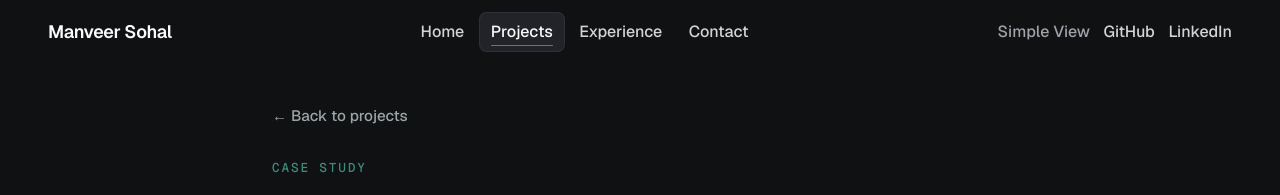
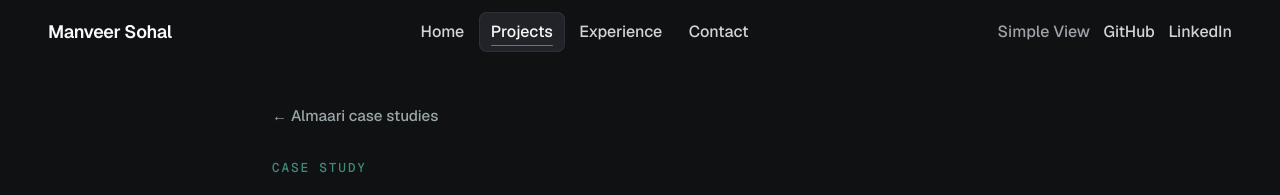
Before and after one commit to manveer-sohal/portfolio-website, a Next.js app: page /projects/almaari in a window 1280 px wide. Shown: the top 195 px of the page. Built offline with nearby package versions, Linux system fonts and the light colour scheme.

Commit message:
Add dynamic back link for Almaari case study
- Implemented a conditional back link in the CaseStudyLayout component to navigate to either the Almaari case studies or the general projects page based on the project slug.
- Enhanced user navigation experience by providing context-specific links.

```diff
--- a/components/projects/case-study/CaseStudyLayout.tsx
+++ b/components/projects/case-study/CaseStudyLayout.tsx
@@ -20,6 +20,13 @@ export function CaseStudyLayout({ project }: CaseStudyLayoutProps) {
   const theme = getProjectTheme(project.slug);
   const cover = resolveProjectCover(project);
   const hasCover = Boolean(cover);
+  const backLink =
+    project.slug === "almaari"
+      ? {
+          href: "/projects/almaari/case-studies",
+          label: "← Almaari case studies",
+        }
+      : { href: "/#projects", label: "← Back to projects" };
 
   const live = project.links.find((link) => link.type === "live");
   const github = project.links.find((link) => link.type === "github");
@@ -36,8 +43,8 @@ export function CaseStudyLayout({ project }: CaseStudyLayoutProps) {
   return (
     <article className="case-study">
       <div className="case-study__shell">
-        <Link href="/#projects" className="case-study__back">
-          ← Back to projects
+        <Link href={backLink.href} className="case-study__back">
+          {backLink.label}
         </Link>
 
         <CaseStudyHeader
```
